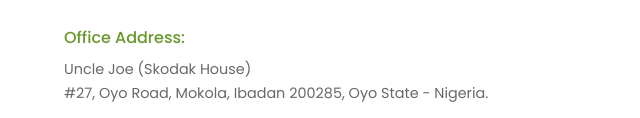
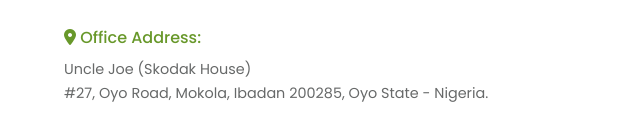
Before and after one commit to victorskydotdev/greenburrow, an Eleventy site: page src/pgs/index.njk in a window 1280 px wide. Shown: the part 3906-4024 px from the top of the page, 0-640 px from the left. Built offline with nearby package versions, Linux system fonts and the light colour scheme; Eleventy itself is replaced by a stand-in of ours; files that its build step writes are made by us from their sources.

Commit message:
added a location icon

```diff
--- a/src/_layouts/base.njk
+++ b/src/_layouts/base.njk
@@ -99,7 +99,9 @@
 
 			<div class="copyright-wrap">
 				<div class="office">
-					<p class="address">Office Address:</p>
+					<p class="address">
+						<i class="fa-solid fa-location-dot"></i> Office Address:
+					</p>
 					<p class="text">
 						Uncle Joe (Skodak House) <br />
 						#27, Oyo Road, Mokola, Ibadan 200285, Oyo State - Nigeria.
```
Also changed, not shown: 3 other files.
